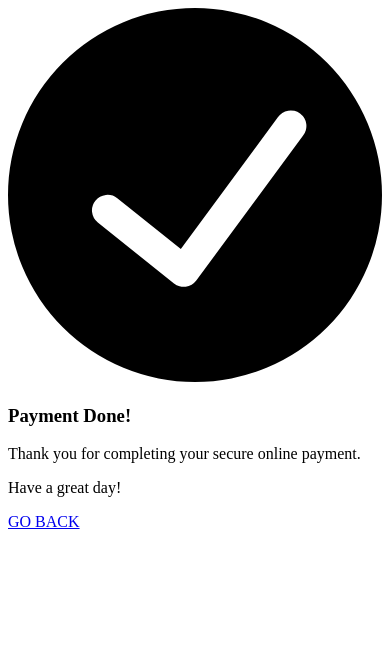
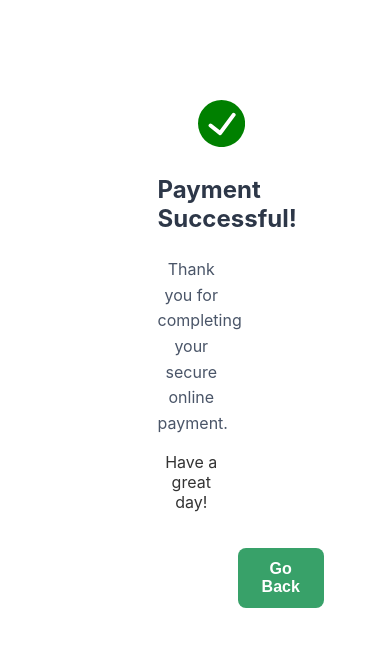
Before and after one commit to mpsinghji/PROJECT_ZERO, a React (Vite) app in the folder frontend/: page /payment-success in a window 390 px wide. Shown: the top 646 px of the page. Built offline with nearby package versions, Linux system fonts and the light colour scheme.

Commit message:
payment success added

```diff
--- a/frontend/src/pages/Students/Fees.jsx
+++ b/frontend/src/pages/Students/Fees.jsx
@@ -1,16 +1,47 @@
-import React, { useState, useEffect } from "react";
+import React, { useState } from "react";
 import Sidebar from "./Sidebar";
-import axios from "axios";
-import { FeesContainer, FeesTable, FeesTableHead, FeesTableRow, FeesHeader, FeesTableHeader, FeesTableData,FeesPayButton } from "../../styles/feesStyles";
-import { toast, ToastContainer } from "react-toastify";
+import {
+  FeesContainer,
+  FeesTable,
+  FeesTableHead,
+  FeesTableRow,
+  FeesHeader,
+  FeesTableHeader,
+  FeesTableData,
+  FeesPayButton
+} from "../../styles/feesStyles";
+import { ToastContainer } from "react-toastify";
 import "react-toastify/dist/ReactToastify.css";
 import { useNavigate } from "react-router-dom";
+import Loading from "../../components/Loading/loading.jsx";
 
 const Fees = () => {
-    const navigate = useNavigate();
+  const navigate = useNavigate();
+  const [loading, setLoading] = useState(false);
+  const [semesterTitle, setSemesterTitle] = useState("");
+
+  const feesData = [
+    { semester: "1st Semester", amount: "₹100" },
+    { semester: "2nd Semester", amount: "₹100" },
+    { semester: "3rd Semester", amount: "₹100" },
+    { semester: "4th Semester", amount: "₹100" },
+    { semester: "5th Semester", amount: "₹100" },
+    { semester: "6th Semester", amount: "₹100" },
+  ];
+
+  const handlePayment = (semester) => {
+    setSemesterTitle(semester);
+    setLoading(true);
+
+    setTimeout(() => {
+      navigate("/payment", { state: { semesterTitle } });
+    }, 2000);
+  };
+
   return (
     <>
-      <div>
+      <div className="flex">
+        {loading && <Loading />}
         <Sidebar />
         <FeesContainer>
           <FeesHeader>Fees</FeesHeader>
@@ -19,40 +50,21 @@ const Fees = () => {
               <FeesTableRow>
                 <FeesTableHeader>Semester</FeesTableHeader>
                 <FeesTableHeader>Amount</FeesTableHeader>
-                <FeesTableHeader onClick={navigate("/payment")}>Pay</FeesTableHeader>
+                <FeesTableHeader>Action</FeesTableHeader>
               </FeesTableRow>
             </FeesTableHead>
             <tbody>
-              <FeesTableRow>
-                <FeesTableData>1st Semester</FeesTableData>
-                <FeesTableData>₹100</FeesTableData>
-                <FeesPayButton onClick={navigate("/payment")}>Pay</FeesPayButton>
-              </FeesTableRow>
-              <FeesTableRow>
-                <FeesTableData>2nd Semester</FeesTableData>
-                <FeesTableData>₹100</FeesTableData>
-                <FeesPayButton onClick={navigate("/payment")}>Pay</FeesPayButton>
-              </FeesTableRow>
-              <FeesTableRow>
-                <FeesTableData>3rd Semester</FeesTableData>
-                <FeesTableData>₹100</FeesTableData>
-                <FeesPayButton onClick={navigate("/payment")}>Pay</FeesPayButton>
-              </FeesTableRow>
-              <FeesTableRow>
-                <FeesTableData>4th Semester</FeesTableData>
-                <FeesTableData>₹100</FeesTableData>
-                <FeesPayButton onClick={navigate("/payment")}>Pay</FeesPayButton>
-              </FeesTableRow>
-              <FeesTableRow>
-                <FeesTableData>5th Semester</FeesTableData>
-                <FeesTableData>₹100</FeesTableData>
-                <FeesPayButton onClick={navigate("/payment")}>Pay</FeesPayButton>
-              </FeesTableRow>
-              <FeesTableRow>
-                <FeesTableData>6th Semester</FeesTableData>
-                <FeesTableData>₹100</FeesTableData>
-                <FeesPayButton onClick={navigate("/payment")}>Pay</FeesPayButton>
-              </FeesTableRow>
+              {feesData.map((fee, index) => (
+                <FeesTableRow key={index}>
+                  <FeesTableData>{fee.semester}</FeesTableData>
+                  <FeesTableData>{fee.amount}</FeesTableData>
+                  <FeesTableData>
+                    <FeesPayButton onClick={() => handlePayment(fee.semester)}>
+                      Pay
+                    </FeesPayButton>
+                  </FeesTableData>
+                </FeesTableRow>
+              ))}
             </tbody>
           </FeesTable>
         </FeesContainer>
--- a/frontend/src/pages/Students/Sidebar.jsx
+++ b/frontend/src/pages/Students/Sidebar.jsx
@@ -31,7 +31,7 @@ const Sidebar = () => {
     navigate(path);
   };
 
-  const isActive = (path) => location.pathname === path;
+  const isActive = (path) => location.pathname === path ? 'active' : '';
 
   const handleLogout = () => {
     setIsModalOpen(true);
--- a/frontend/src/payment/paymentSuccess.jsx
+++ b/frontend/src/payment/paymentSuccess.jsx
@@ -1,39 +1,99 @@
 import React from "react";
+import { useNavigate } from "react-router-dom";
 
 const PaymentSuccess = () => {
+  const rotateXAnimation = {
+    animation: "rotateY 1s ease-in-out forwards",
+    marginLeft: "40px",
+  };
+
+  const keyframesStyle = `
+    @keyframes rotateY {
+      0% {
+        transform: rotateY(0deg);
+      }
+      100% {
+        transform: rotateY(360deg);
+      }
+    }
+  `;
+
+  const navigate = useNavigate();
+
   return (
-    <div className="h-screen bg-gray-100 flex items-center justify-center">
-      <div className="bg-white p-6 md:mx-auto">
-        {/* Success Icon */}
+    <div
+      className="h-screen bg-gray-100 flex items-center justify-center"
+      style={{
+        fontFamily: "'Inter', sans-serif",
+        color: "#4A5568",
+        margin: "100px 40%",
+      }}
+    >
+      <style>{keyframesStyle}</style>
+      <div
+        className="bg-white p-8 rounded-lg shadow-lg text-center"
+        style={{
+          width: "90%",
+          maxWidth: "400px",
+        }}
+      >
+
         <svg
           viewBox="0 0 24 24"
-          className="text-green-600 w-16 h-16 mx-auto my-6"
+          className="text-green-600 w-16 h-16 mx-auto my-4"
+          style={rotateXAnimation}
+          width={"70%"}
         >
           <path
-            fill="currentColor"
+            fill="green"
             d="M12,0A12,12,0,1,0,24,12,12.014,12.014,0,0,0,12,0Zm6.927,8.2-6.845,9.289a1.011,1.011,0,0,1-1.43.188L5.764,13.769a1,1,0,1,1,1.25-1.562l4.076,3.261,6.227-8.451A1,1,0,1,1,18.927,8.2Z"
           ></path>
         </svg>
 
-        {/* Message Section */}
-        <div className="text-center">
-          <h3 className="md:text-2xl text-base text-gray-900 font-semibold">
-            Payment Done!
+
+        <div>
+          <h3
+            className="text-lg md:text-2xl font-semibold mb-4"
+            style={{
+              color: "#2D3748",
+              textAlign: "center",
+              fontSize: "24px",
+            }}
+          >
+            Payment Successful!
           </h3>
-          <p className="text-gray-600 my-2">
+          <p
+            className="text-sm md:text-base mb-2"
+            style={{
+              lineHeight: "1.6",
+              textAlign: "center",
+            }}
+          >
             Thank you for completing your secure online payment.
           </p>
-          <p>Have a great day!</p>
+          <p className="text-sm md:text-base" style={{ textAlign: "center",color: "#333" }}>Have a great day!</p>
 
-          {/* Go Back Button */}
-          <div className="py-10 text-center">
-            <a
-              href="#"
-              className="px-12 bg-indigo-600 hover:bg-indigo-500 text-white font-semibold py-3 rounded-lg"
-            >
-              GO BACK
-            </a>
-          </div>
+
+          <button
+            onClick={() => navigate("/choose-user")}
+            style={{
+              padding: "12px 24px",
+              borderRadius: "8px",
+              cursor: "pointer",
+              backgroundColor: "#38A169",
+              color: "#fff",
+              fontSize: "16px",
+              fontWeight: "600",
+              border: "none",
+              marginTop: "20px",
+              transition: "background-color 0.3s ease",
+              marginLeft: "80px"
+            }}
+            onMouseOver={(e) => (e.target.style.backgroundColor = "#2F855A")}
+            onMouseOut={(e) => (e.target.style.backgroundColor = "#38A169")}
+          >
+            Go Back
+          </button>
         </div>
       </div>
     </div>
```
Also changed, not shown: frontend/src/assets/bg1.png, 1 other file (tests, documents, lock files or other folders).
